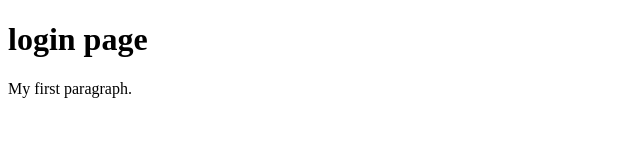
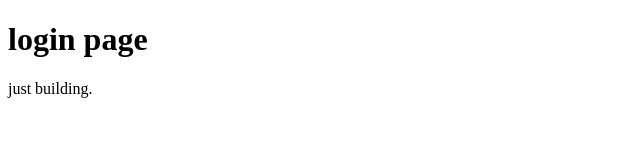
Before and after one commit to tkibnyusuf/june_convo, a plain HTML site: page index.html in a window 1280 px wide. Shown: the full height of the page, 0-640 px from the left. Drawn offline with Linux system fonts and the light colour scheme.

Commit message:
login page

```diff
--- a/index.html
+++ b/index.html
@@ -3,7 +3,7 @@
 <body>
 
 <h1>login page</h1>
-<p>My first paragraph.</p>
+<p>just building.</p>
 
 </body>
 </html>
```
